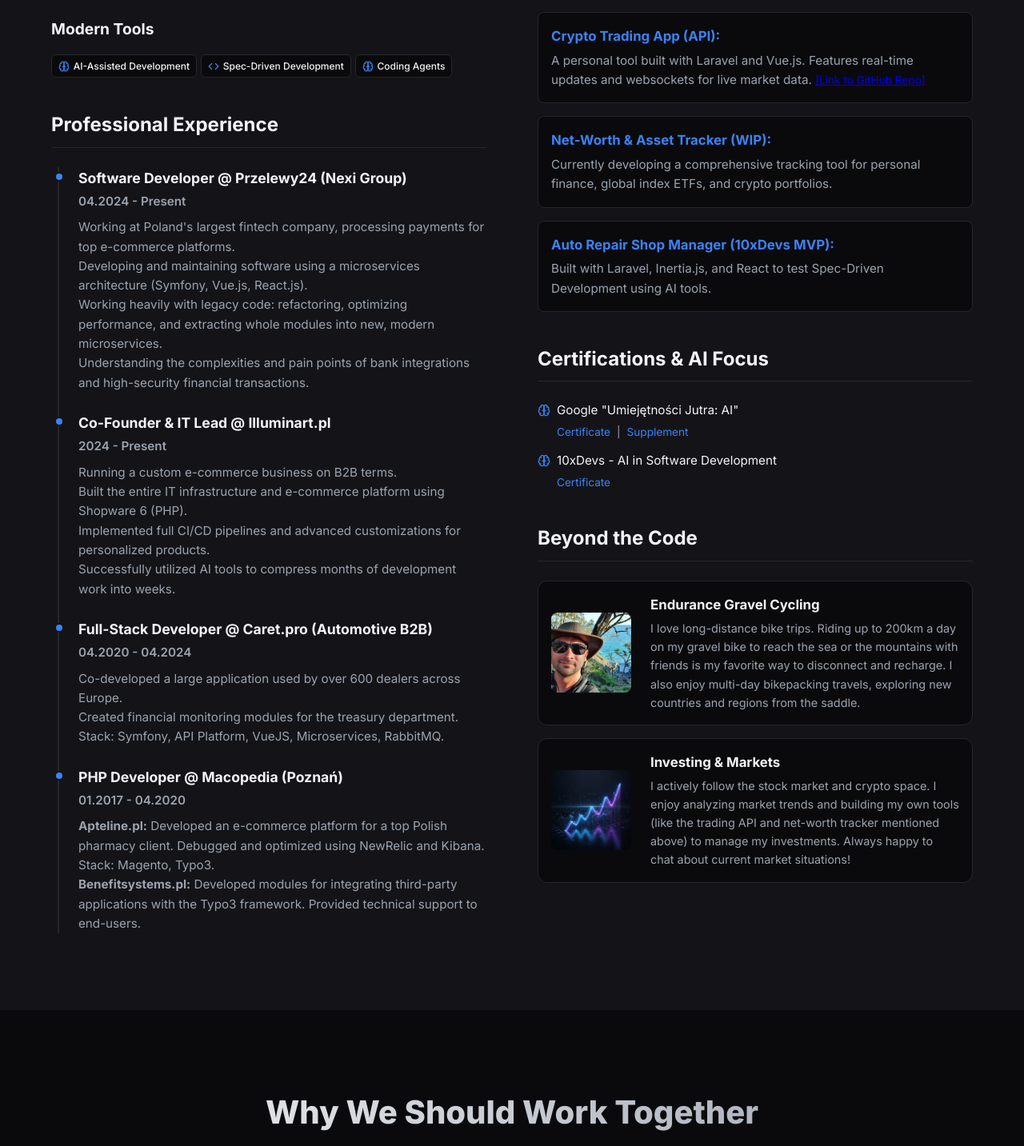
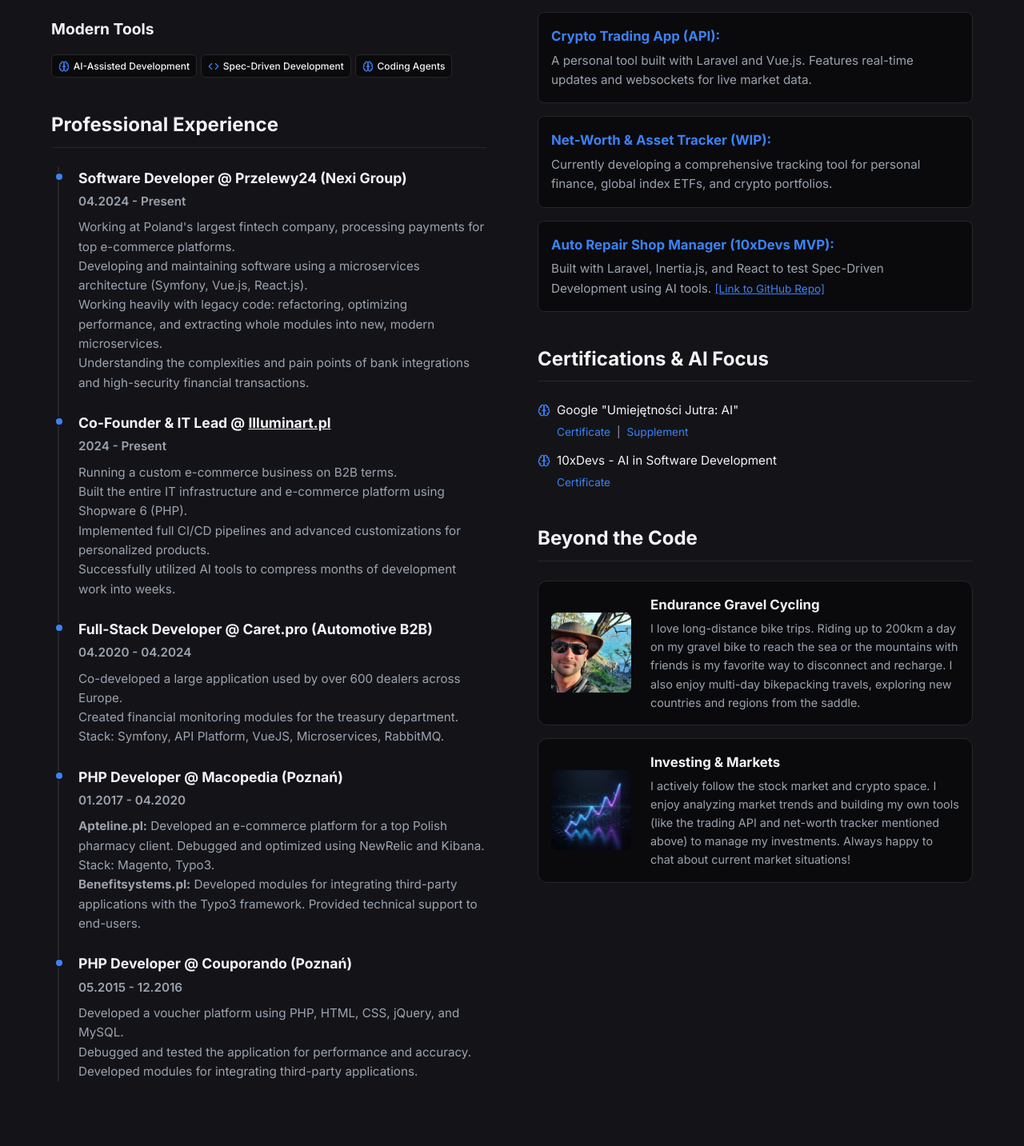
Before and after one commit to Wales86/cv-pitch-deck, a React (Vite) app: page / in a window 1280 px wide. Shown: the part 1377-2810 px from the top of the page at 80% size. Built offline with nearby package versions, Linux system fonts and the light colour scheme.

Commit message:
about me adjustments

```diff
--- a/src/components/AboutMe.jsx
+++ b/src/components/AboutMe.jsx
@@ -98,7 +98,7 @@
               </div>
               <div className="timeline-item">
                 <div className="timeline-dot"></div>
-                <h4>Co-Founder & IT Lead @ Illuminart.pl</h4>
+                <h4>Co-Founder & IT Lead @ <a href="https://illuminart.pl" target="_blank" rel="noopener noreferrer" style={{ color: 'inherit', textDecoration: 'underline' }}>Illuminart.pl</a></h4>
                 <p className="timeline-date">2024 - Present</p>
                 <p>Running a custom e-commerce business on B2B terms.<br/>
                 Built the entire IT infrastructure and e-commerce platform using Shopware 6 (PHP).<br/>
@@ -120,6 +120,14 @@
                 <p><strong>Apteline.pl:</strong> Developed an e-commerce platform for a top Polish pharmacy client. Debugged and optimized using NewRelic and Kibana. Stack: Magento, Typo3.<br/>
                 <strong>Benefitsystems.pl:</strong> Developed modules for integrating third-party applications with the Typo3 framework. Provided technical support to end-users.</p>
               </div>
+              <div className="timeline-item">
+                <div className="timeline-dot"></div>
+                <h4>PHP Developer @ Couporando (Poznań)</h4>
+                <p className="timeline-date">05.2015 - 12.2016</p>
+                <p>Developed a voucher platform using PHP, HTML, CSS, jQuery, and MySQL.<br/>
+                Debugged and tested the application for performance and accuracy.<br/>
+                Developed modules for integrating third-party applications.</p>
+              </div>
             </div>
           </motion.div>
 
@@ -132,16 +140,16 @@
             <h3>Featured Side-Projects</h3>
             <ul className="project-list">
               <li>
-                <strong>Marketing Data AI Agent (Illuminart.pl):</strong> A custom AI agent I built to analyze data from GA4, Google Ads, and Search Console. It tracks the changes implemented by our external marketing agency and correlates them with actual sales results so we know exactly what we are paying for. <a href="#" className="text-primary hover:underline" style={{ fontSize: '0.85rem' }}>[Link to GitHub Repo]</a>
+                <strong>Marketing Data AI Agent (<a href="https://illuminart.pl" target="_blank" rel="noopener noreferrer" style={{ color: 'inherit', textDecoration: 'underline' }}>Illuminart.pl</a>):</strong> A custom AI agent I built to analyze data from GA4, Google Ads, and Search Console. It tracks the changes implemented by our external marketing agency and correlates them with actual sales results so we know exactly what we are paying for. <a href="https://github.com/Wales86/illuminart-ads-agent/" target="_blank" rel="noopener noreferrer" className="text-primary hover:underline" style={{ fontSize: '0.85rem', color: 'var(--accent-primary)' }}>[Link to GitHub Repo]</a>
               </li>
               <li>
-                <strong>Crypto Trading App (API):</strong> A personal tool built with Laravel and Vue.js. Features real-time updates and websockets for live market data. <a href="#" className="text-primary hover:underline" style={{ fontSize: '0.85rem' }}>[Link to GitHub Repo]</a>
+                <strong>Crypto Trading App (API):</strong> A personal tool built with Laravel and Vue.js. Features real-time updates and websockets for live market data.
               </li>
               <li>
                 <strong>Net-Worth & Asset Tracker (WIP):</strong> Currently developing a comprehensive tracking tool for personal finance, global index ETFs, and crypto portfolios.
               </li>
               <li>
-                <strong>Auto Repair Shop Manager (10xDevs MVP):</strong> Built with Laravel, Inertia.js, and React to test Spec-Driven Development using AI tools.
+                <strong>Auto Repair Shop Manager (10xDevs MVP):</strong> Built with Laravel, Inertia.js, and React to test Spec-Driven Development using AI tools. <a href="https://github.com/Wales86/fixflow" target="_blank" rel="noopener noreferrer" className="text-primary hover:underline" style={{ fontSize: '0.85rem', color: 'var(--accent-primary)' }}>[Link to GitHub Repo]</a>
               </li>
             </ul>
 
--- a/src/components/WhyWorkTogether.jsx
+++ b/src/components/WhyWorkTogether.jsx
@@ -86,6 +86,7 @@
             <p><strong>B2B & Independence:</strong> I already operate as a B2B sole proprietor, which fits perfectly with Top Three Devs' contract structure.</p>
             <p className="mt-2"><strong>Entrepreneurial Perspective:</strong> As a co-owner of an active e-commerce store, I don't just look at code. I look at the product from a founder's perspective. I know that software must solve business problems and generate revenue first.</p>
             <p className="mt-2"><strong>Self-Management:</strong> You mentioned a culture with no micromanagement. Between my remote work, side projects, and business, managing my own time and delivering results asynchronously is my standard mode of operation.</p>
+            <p className="mt-2"><strong>Startup DNA & Direct Impact:</strong> I thrive in smaller, agile teams rather than massive corporate structures. In my past experiences (and in my own e-commerce business), I enjoyed having a direct impact on the product, fast feedback loops, and a close working relationship with the founders. Your setup—working directly with the Lead Developer and the Founder without layers of middle management—is exactly the environment I am looking for.</p>
           </motion.div>
 
           <motion.div
```
